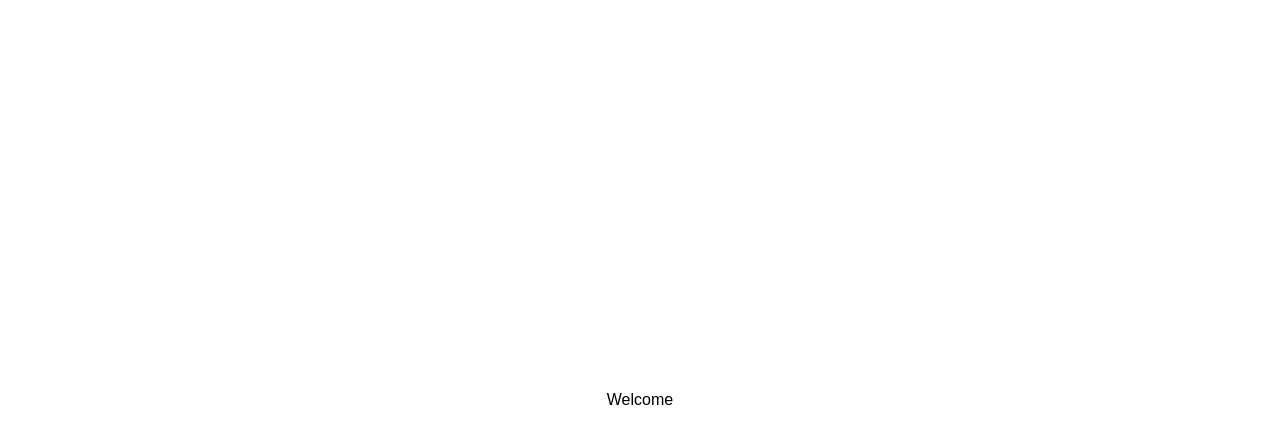
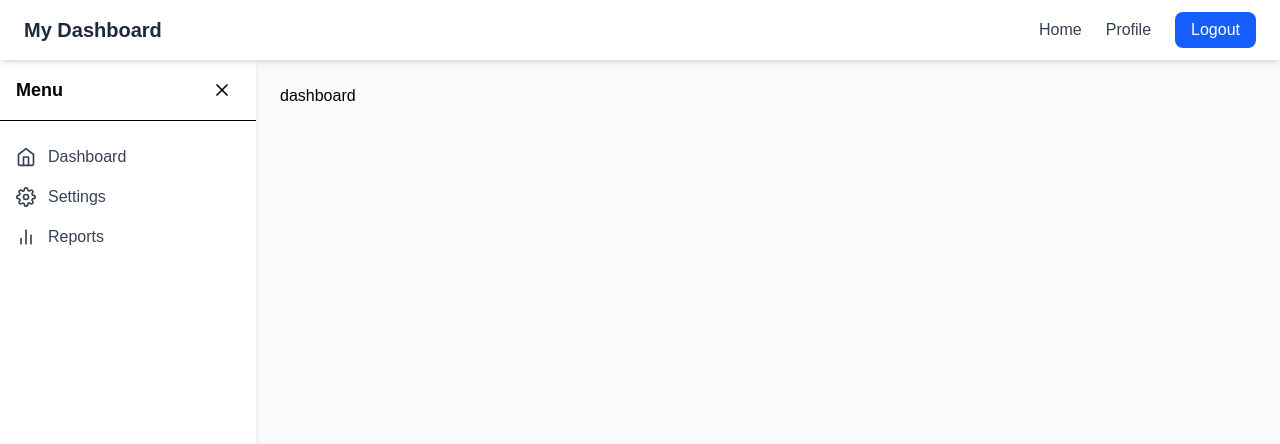
Before and after one commit to mahabur-rahman/invoice.softwarebd.live, a Next.js app: page / in a window 1280 px wide. Shown: the top 444 px of the page. Built offline with nearby package versions, Linux system fonts and the light colour scheme.

Commit message:
feat: layout added with header and sidebar

```diff
--- /dev/null
+++ b/app/(dashboard)/layout.tsx
@@ -0,0 +1,21 @@
+import Header from "@/components/Header";
+import Sidebar from "@/components/Sideabar";
+import React from "react";
+
+
+const Layout = ({ children }: { children: React.ReactNode }) => {
+    return (
+        <div className="min-h-screen flex flex-col bg-gray-50">
+            <div className="sticky top-0 z-50">
+                <Header />
+            </div>
+
+            <div className="flex flex-1">
+                <Sidebar />
+                <main className="flex-1 p-6 overflow-y-auto">{children}</main>
+            </div>
+        </div>
+    );
+};
+
+export default Layout;
--- /dev/null
+++ b/app/(dashboard)/page.tsx
@@ -0,0 +1,9 @@
+import React from 'react'
+
+const page = () => {
+  return (
+    <div>dashboard</div>
+  )
+}
+
+export default page
--- a/app/page.tsx
+++ /dev/null
@@ -1,7 +0,0 @@
-export default function Home() {
-  return (
-    <div className="flex min-h-screen items-center justify-center">
-      <h1>Welcome</h1>
-    </div>
-  );
-}
--- a/app/register/page.tsx
+++ b/app/register/page.tsx
@@ -1,5 +1,4 @@
 import AuthForm from '@/components/auth/AuthForm'
-import React from 'react'
 
 const page = () => {
     return (
--- /dev/null
+++ b/components/Header.tsx
@@ -0,0 +1,25 @@
+"use client";
+
+import Link from "next/link";
+
+const Header = () => {
+  return (
+    <header className="w-full bg-white shadow-md py-3 px-6 flex items-center justify-between">
+      <h1 className="text-xl font-bold text-gray-800">My Dashboard</h1>
+
+      <nav className="flex items-center gap-6">
+        <Link href="/" className="text-gray-700 hover:text-blue-600 transition">
+          Home
+        </Link>
+        <Link href="/profile" className="text-gray-700 hover:text-blue-600 transition">
+          Profile
+        </Link>
+        <button className="bg-blue-600 text-white px-4 py-1.5 rounded-lg hover:bg-blue-700 transition">
+          Logout
+        </button>
+      </nav>
+    </header>
+  );
+};
+
+export default Header;
--- /dev/null
+++ b/components/Sideabar.tsx
@@ -0,0 +1,57 @@
+"use client";
+
+import { useState } from "react";
+import Link from "next/link";
+import { FiMenu, FiX, FiHome, FiSettings, FiBarChart2 } from "react-icons/fi";
+
+const Sidebar = () => {
+  const [isOpen, setIsOpen] = useState(true);
+
+  return (
+    <aside
+      className={`${
+        isOpen ? "w-64" : "w-16"
+      } bg-white shadow-md h-screen transition-all duration-300 flex flex-col`}
+    >
+      {/* Sidebar Header */}
+      <div className="flex items-center justify-between px-4 py-3 border-b">
+        <h2 className={`text-lg font-semibold ${!isOpen && "hidden"}`}>Menu</h2>
+        <button
+          className="p-2 hover:bg-gray-100 rounded-lg"
+          onClick={() => setIsOpen(!isOpen)}
+        >
+          {isOpen ? <FiX size={20} /> : <FiMenu size={20} />}
+        </button>
+      </div>
+
+      {/* Navigation */}
+      <nav className="flex flex-col mt-4">
+        <Link
+          href="/"
+          className="flex items-center gap-3 px-4 py-2 text-gray-700 hover:bg-blue-50 hover:text-blue-600 transition"
+        >
+          <FiHome size={20} />
+          <span className={`${!isOpen && "hidden"}`}>Dashboard</span>
+        </Link>
+
+        <Link
+          href="/settings"
+          className="flex items-center gap-3 px-4 py-2 text-gray-700 hover:bg-blue-50 hover:text-blue-600 transition"
+        >
+          <FiSettings size={20} />
+          <span className={`${!isOpen && "hidden"}`}>Settings</span>
+        </Link>
+
+        <Link
+          href="/reports"
+          className="flex items-center gap-3 px-4 py-2 text-gray-700 hover:bg-blue-50 hover:text-blue-600 transition"
+        >
+          <FiBarChart2 size={20} />
+          <span className={`${!isOpen && "hidden"}`}>Reports</span>
+        </Link>
+      </nav>
+    </aside>
+  );
+};
+
+export default Sidebar;
```
Also changed, not shown: package.json (+6 -5 lines), 1 other file (tests, documents, lock files or other folders).
